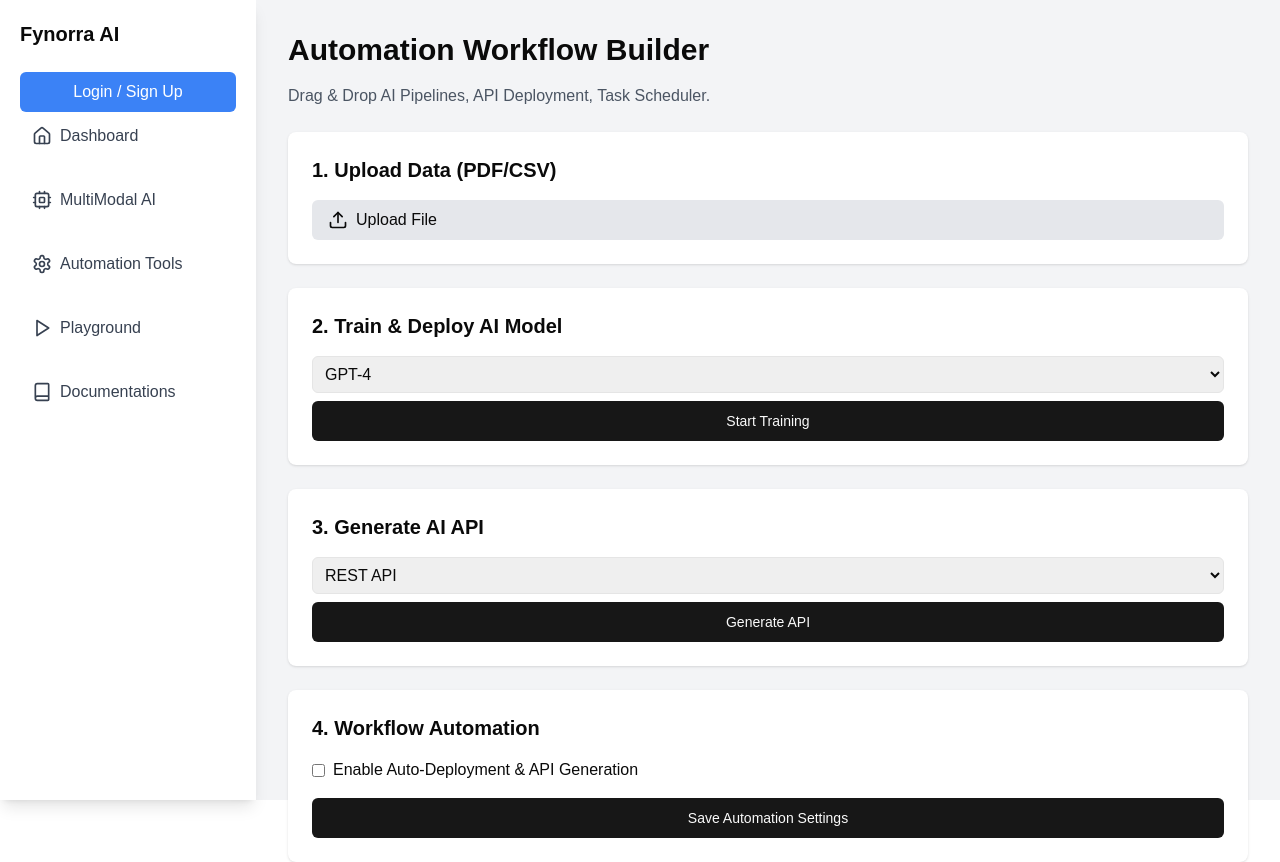
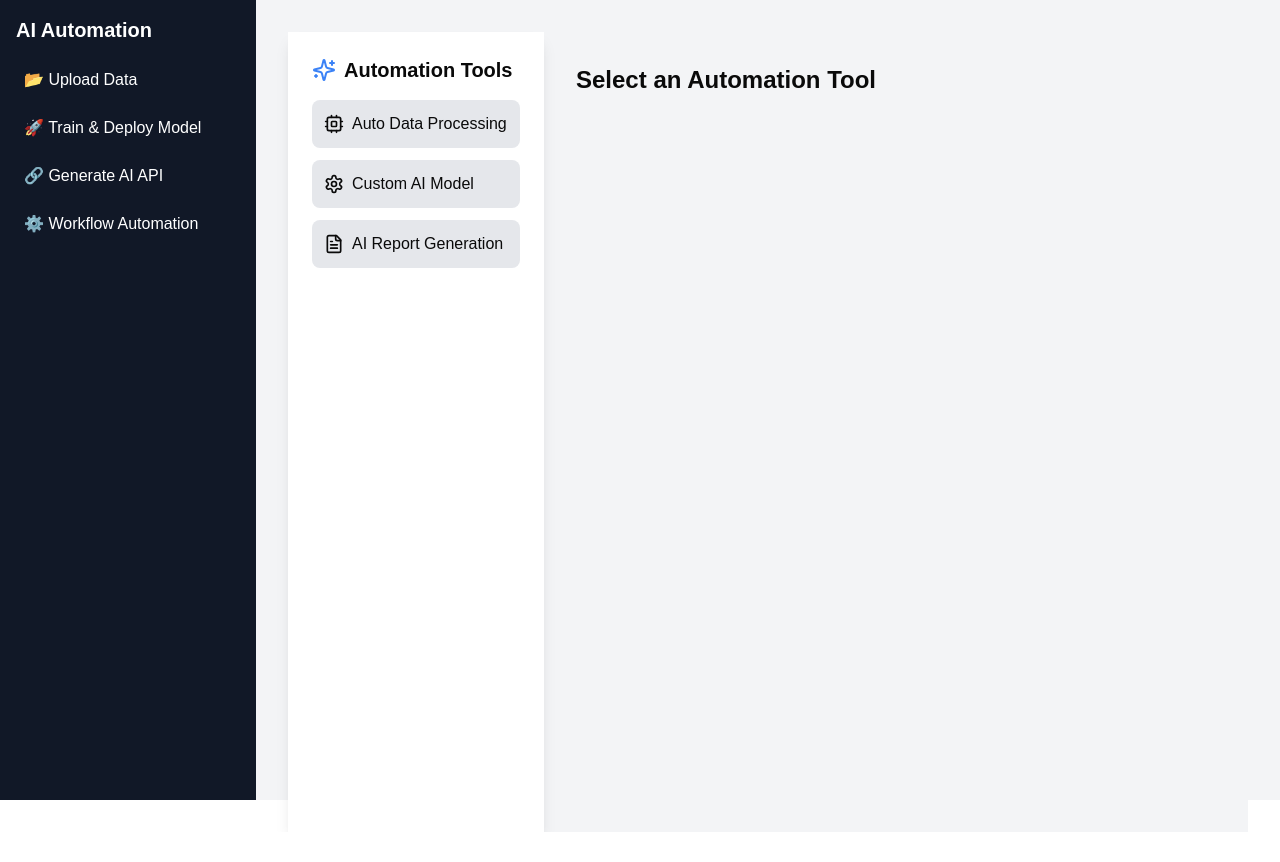
Before and after one commit to eliterajkumar/fynorra, a Next.js app: page /automation in a window 1280 px wide. After the commit the page ends 832 px from the top, so only its background shows below. Built offline with nearby package versions, Linux system fonts and the light colour scheme; no server answers.

Commit message:
autosidebar

```diff
--- /dev/null
+++ b/app/automation/layout.tsx
@@ -0,0 +1,40 @@
+"use client";
+
+import { usePathname } from "next/navigation";
+import { ReactNode } from "react";
+import { motion } from "framer-motion";
+import Link from "next/link";
+export default function AutomationLayout({ children }: { children: ReactNode }) {
+  const pathname = usePathname();
+
+  return (
+    <div className="flex h-screen">
+      {/* Automation Sidebar Always Visible */}
+      <aside className="w-64 bg-gray-900 text-white p-4 space-y-4">
+      <h2 className="text-xl font-bold">
+  <Link href="/automation" className="hover:underline">
+    AI Automation
+  </Link>
+</h2>
+        <nav className="space-y-2">
+          <a href="/automation/upload" className="block p-2 hover:bg-gray-700 rounded">📂 Upload Data</a>
+          <a href="/automation/train-model" className="block p-2 hover:bg-gray-700 rounded">🚀 Train & Deploy Model</a>
+          <a href="/automation/generate-api" className="block p-2 hover:bg-gray-700 rounded">🔗 Generate AI API</a>
+          <a href="/automation/workflow" className="block p-2 hover:bg-gray-700 rounded">⚙️ Workflow Automation</a>
+        </nav>
+      </aside>
+
+      {/* Dynamic Content Based on Route with Animation */}
+      <motion.div
+        key={pathname}
+        initial={{ opacity: 0, x: 50 }}
+        animate={{ opacity: 1, x: 0 }}
+        exit={{ opacity: 0, x: -50 }}
+        transition={{ duration: 0.3 }}
+        className="flex-1 p-8 min-h-screen bg-gray-100"
+      >
+        {children ? children : <h1 className="text-2xl font-bold">Select an Automation Tool</h1>}
+      </motion.div>
+    </div>
+  );
+}
--- a/app/automation/page.tsx
+++ b/app/automation/page.tsx
@@ -1,76 +1,57 @@
 "use client";
 
-import { useState } from "react";
-import { Button } from "@/components/ui/button";
-import { Upload } from "lucide-react";
-import Sidebar from "@/components/sidebar";
+import { usePathname } from "next/navigation";
+import { ReactNode } from "react";
+import { motion } from "framer-motion";
+import { Sparkles, Settings, Cpu, FileText } from "lucide-react";
 
-export default function AutomationWorkflowBuilder() {
-  const [uploadedFile, setUploadedFile] = useState<File | null>(null);
-  const [selectedModel, setSelectedModel] = useState("GPT-4");
-  const [apiType, setApiType] = useState("REST API");
-  const [automationEnabled, setAutomationEnabled] = useState(false);
+const automationFeatures = [
+  { name: "Auto Data Processing", icon: <Cpu size={20} />, path: "/automation/data-processing" },
+  { name: "Custom AI Model", icon: <Settings size={20} />, path: "/automation/ai-model" },
+  { name: "AI Report Generation", icon: <FileText size={20} />, path: "/automation/report-generation" },
+];
 
-  const handleFileUpload = (e: React.ChangeEvent<HTMLInputElement>) => {
-    if (e.target.files) {
-      setUploadedFile(e.target.files[0]);
-    }
-  };
-
-  const startTraining = () => {
-    alert(`Training started with ${selectedModel}`);
-  };
+export default function AutomationLayout({ children }: { children: ReactNode }) {
+  const pathname = usePathname();
 
   return (
-    <div className="flex h-screen">
-      <Sidebar />
-      <div className="flex-1 p-8 bg-gray-100">
-        <h1 className="text-3xl font-bold mb-4">Automation Workflow Builder</h1>
-        <p className="text-gray-600 mb-6">Drag & Drop AI Pipelines, API Deployment, Task Scheduler.</p>
+    <div className="flex h-screen bg-gray-100">
+      {/* Sidebar with Animation */}
+      <motion.aside
+        initial={{ x: -100, opacity: 0 }}
+        animate={{ x: 0, opacity: 1 }}
+        transition={{ duration: 0.5, ease: "easeOut" }}
+        className="w-64 bg-white shadow-lg p-6 space-y-4"
+      >
+        <h2 className="text-xl font-bold flex items-center">
+          <Sparkles className="mr-2 text-blue-500" /> Automation Tools
+        </h2>
+        <ul className="space-y-3">
+          {automationFeatures.map((feature, index) => (
+            <motion.li
+              key={index}
+              whileHover={{ scale: 1.05 }}
+              whileTap={{ scale: 0.95 }}
+              className={`p-3 rounded-lg flex items-center space-x-2 cursor-pointer ${
+                pathname === feature.path ? "bg-blue-500 text-white" : "bg-gray-200"
+              }`}
+            >
+              {feature.icon}
+              <span>{feature.name}</span>
+            </motion.li>
+          ))}
+        </ul>
+      </motion.aside>
 
-        {/* Data Upload Section */}
-        <div className="p-6 bg-white shadow rounded-lg mb-6">
-          <h2 className="text-xl font-semibold mb-4">1. Upload Data (PDF/CSV)</h2>
-          <label className="cursor-pointer flex items-center bg-gray-200 px-4 py-2 rounded-md">
-            <Upload size={20} className="mr-2" /> Upload File
-            <input type="file" className="hidden" accept=".pdf,.csv" onChange={handleFileUpload} />
-          </label>
-          {uploadedFile && <p className="text-sm text-gray-600">Uploaded: {uploadedFile.name}</p>}
-        </div>
-
-        {/* Model Training Section */}
-        <div className="p-6 bg-white shadow rounded-lg mb-6">
-          <h2 className="text-xl font-semibold mb-4">2. Train & Deploy AI Model</h2>
-          <select className="p-2 border rounded-md w-full mb-2" value={selectedModel} onChange={(e) => setSelectedModel(e.target.value)}>
-            <option>GPT-4</option>
-            <option>Mistral</option>
-            <option>Claude</option>
-            <option>Google Gemini</option>
-            <option>Custom Fine-Tuned Model</option>
-          </select>
-          <Button className="w-full" onClick={startTraining}>Start Training</Button>
-        </div>
-
-        {/* API Generation Section */}
-        <div className="p-6 bg-white shadow rounded-lg mb-6">
-          <h2 className="text-xl font-semibold mb-4">3. Generate AI API</h2>
-          <select className="p-2 border rounded-md w-full mb-2" value={apiType} onChange={(e) => setApiType(e.target.value)}>
-            <option>REST API</option>
-            <option>GraphQL API</option>
-          </select>
-          <Button className="w-full">Generate API</Button>
-        </div>
-
-        {/* Workflow Automation Section */}
-        <div className="p-6 bg-white shadow rounded-lg">
-          <h2 className="text-xl font-semibold mb-4">4. Workflow Automation</h2>
-          <label className="flex items-center">
-            <input type="checkbox" className="mr-2" checked={automationEnabled} onChange={(e) => setAutomationEnabled(e.target.checked)} />
-            Enable Auto-Deployment & API Generation
-          </label>
-          <Button className="w-full mt-4">Save Automation Settings</Button>
-        </div>
-      </div>
+      {/* Main Content */}
+      <motion.div
+        initial={{ opacity: 0 }}
+        animate={{ opacity: 1 }}
+        transition={{ duration: 0.5 }}
+        className="flex-1 p-8"
+      >
+        {children ? children : <h1 className="text-2xl font-bold">Select an Automation Tool</h1>}
+      </motion.div>
     </div>
   );
 }
--- /dev/null
+++ b/app/automation/upload/page.tsx
@@ -0,0 +1,70 @@
+"use client";
+
+import { useState } from "react";
+import { Upload, Loader2 } from "lucide-react";
+
+export default function UploadData() {
+  const [uploadedFile, setUploadedFile] = useState<File | null>(null);
+  const [uploading, setUploading] = useState(false);
+  const [message, setMessage] = useState<string | null>(null);
+
+  const handleFileUpload = async (e: React.ChangeEvent<HTMLInputElement>) => {
+    if (e.target.files) {
+      const file = e.target.files[0];
+
+      if (file.size > 5 * 1024 * 1024) {
+        setMessage("❌ File size exceeds 5MB limit!");
+        return;
+      }
+
+      setUploadedFile(file);
+      setMessage(null);
+
+      const formData = new FormData();
+      formData.append("file", file);
+
+      setUploading(true);
+      try {
+        const response = await fetch("http://localhost:5000/upload", {
+          method: "POST",
+          body: formData,
+        });
+
+        const result = await response.json();
+        if (response.ok) {
+          setMessage(`✅ ${result.message}`);
+        } else {
+          setMessage(`❌ Error: ${result.error}`);
+        }
+      } catch (error) {
+        setMessage("❌ Upload failed. Please try again.");
+      } finally {
+        setUploading(false);
+      }
+    }
+  };
+
+  return (
+    <div className="min-h-screen flex flex-col items-center justify-center px-4 sm:px-6 lg:px-8">
+      <div className="w-full max-w-md bg-white p-6 shadow-lg rounded-lg">
+        <h1 className="text-2xl sm:text-3xl font-bold text-center mb-6">📂 Upload Data (PDF/CSV)</h1>
+
+        <label className="cursor-pointer flex items-center justify-center bg-gray-200 px-4 py-2 rounded-md w-full">
+          <Upload size={20} className="mr-2" /> Upload File
+          <input type="file" className="hidden" accept=".pdf,.csv" onChange={handleFileUpload} />
+        </label>
+
+        {uploadedFile && <p className="text-sm text-gray-600 mt-2 text-center">📄 {uploadedFile.name}</p>}
+
+        {uploading && (
+          <div className="flex items-center justify-center text-blue-500 mt-2">
+            <Loader2 className="animate-spin mr-2" size={16} />
+            Uploading...
+          </div>
+        )}
+
+        {message && <p className="text-sm mt-2 text-center">{message}</p>}
+      </div>
+    </div>
+  );
+}
--- /dev/null
+++ b/components/AutoSidebar.tsx
@@ -0,0 +1,38 @@
+"use client";
+
+import Link from "next/link";
+import { usePathname } from "next/navigation";
+import { Upload, Cpu, Settings, RefreshCw } from "lucide-react";
+
+export default function AutoSidebar() {
+  const pathname = usePathname();
+
+  const links = [
+    { href: "/automation/upload", label: "Upload Data", icon: <Upload size={20} /> },
+    { href: "/automation/train-model", label: "Train & Deploy Model", icon: <Cpu size={20} /> },
+    { href: "/automation/generate-api", label: "Generate AI API", icon: <Settings size={20} /> },
+    { href: "/automation/workflow-automation", label: "Workflow Automation", icon: <RefreshCw size={20} /> },
+  ];
+
+  return (
+    <div className="w-64 h-screen bg-gray-900 text-white p-5 fixed">
+      <h2 className="text-xl font-bold mb-6">AI Automation</h2>
+      <nav>
+        <ul>
+          {links.map((link) => (
+            <li key={link.href} className="mb-4">
+              <Link
+                href={link.href}
+                className={`flex items-center gap-3 p-2 rounded transition ${
+                  pathname === link.href ? "bg-gray-700" : "hover:bg-gray-800"
+                }`}
+              >
+                {link.icon} {link.label}
+              </Link>
+            </li>
+          ))}
+        </ul>
+      </nav>
+    </div>
+  );
+}
```
Also changed, not shown: app/playground/page.tsx (+40 -15 lines), app/automation/generate-api/page.tsx (added), app/automation/train-model/page.tsx (added), app/automation/workflow-automation/page.tsx (added).
